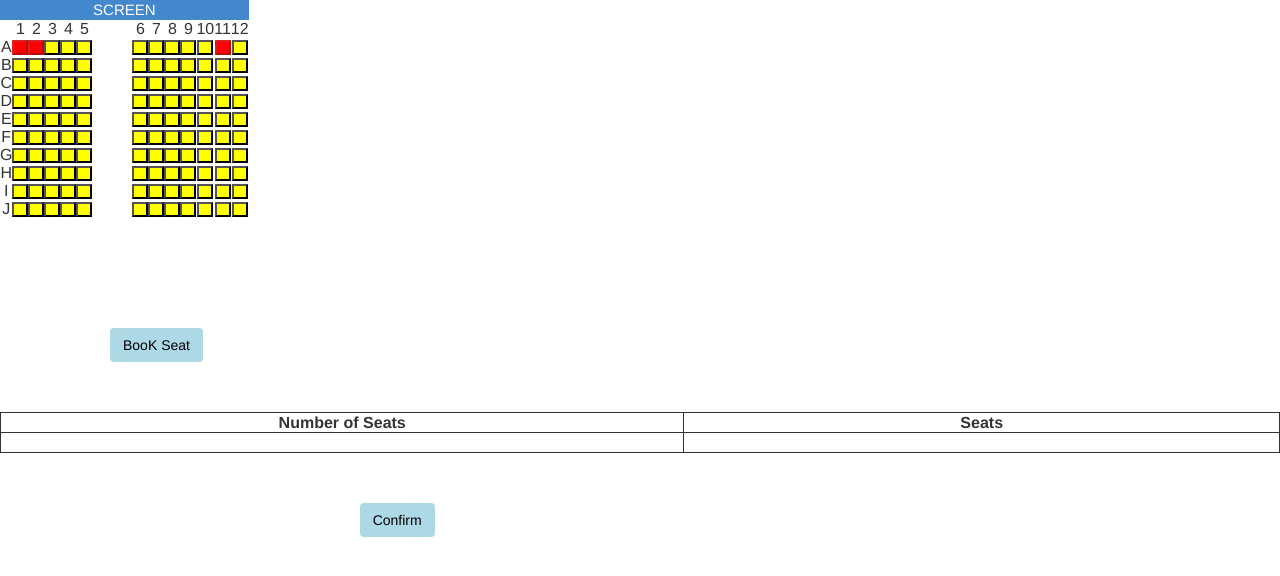
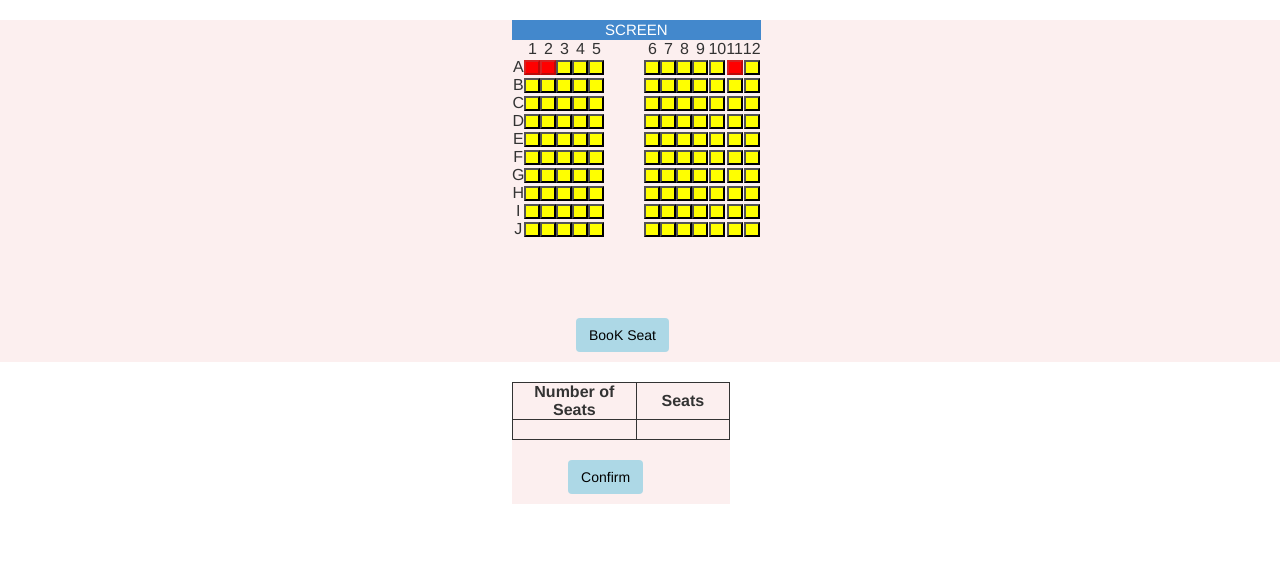
Before and after one commit to ashsihgupta/book-my-movieapp, an Angular app: page /seat in a window 1280 px wide. Shown: the top 576 px of the page. Built offline with nearby package versions, Linux system fonts and the light colour scheme.

Commit message:
1 file modified

```diff
--- a/src/app/seat/seat.component.css
+++ b/src/app/seat/seat.component.css
@@ -1,3 +1,11 @@
+*
+{
+  background-repeat: no-repeat;
+  background-size: cover;
+  background-color: rgb(252, 239, 239);
+}
+
+
 .screen
 {
   width:100%;
@@ -11,6 +19,8 @@
 table
 {
   text-align:center;
+  margin-left: 40%;
+  margin-top: 20px;
 }
 
 .seatGap
@@ -32,19 +42,21 @@ input[type=button] {
 .Displaytable
 {
   text-align:center;
+   margin-right: 550px;
 }
 .Displaytable td, .Displaytable th {
     border: 1px solid;
     text-align: center;
     height: 20px;
     width: 1500px;
+
 }
 
 .btn
 {
-  margin-left: 110px;
-  margin-bottom: 50px;
+  margin-left: 45%;
+  margin-bottom: 10px;
   background-color: lightblue;
   color: black;
-  margin-top: 50px;
+  margin-top: 20px;
 }
```
